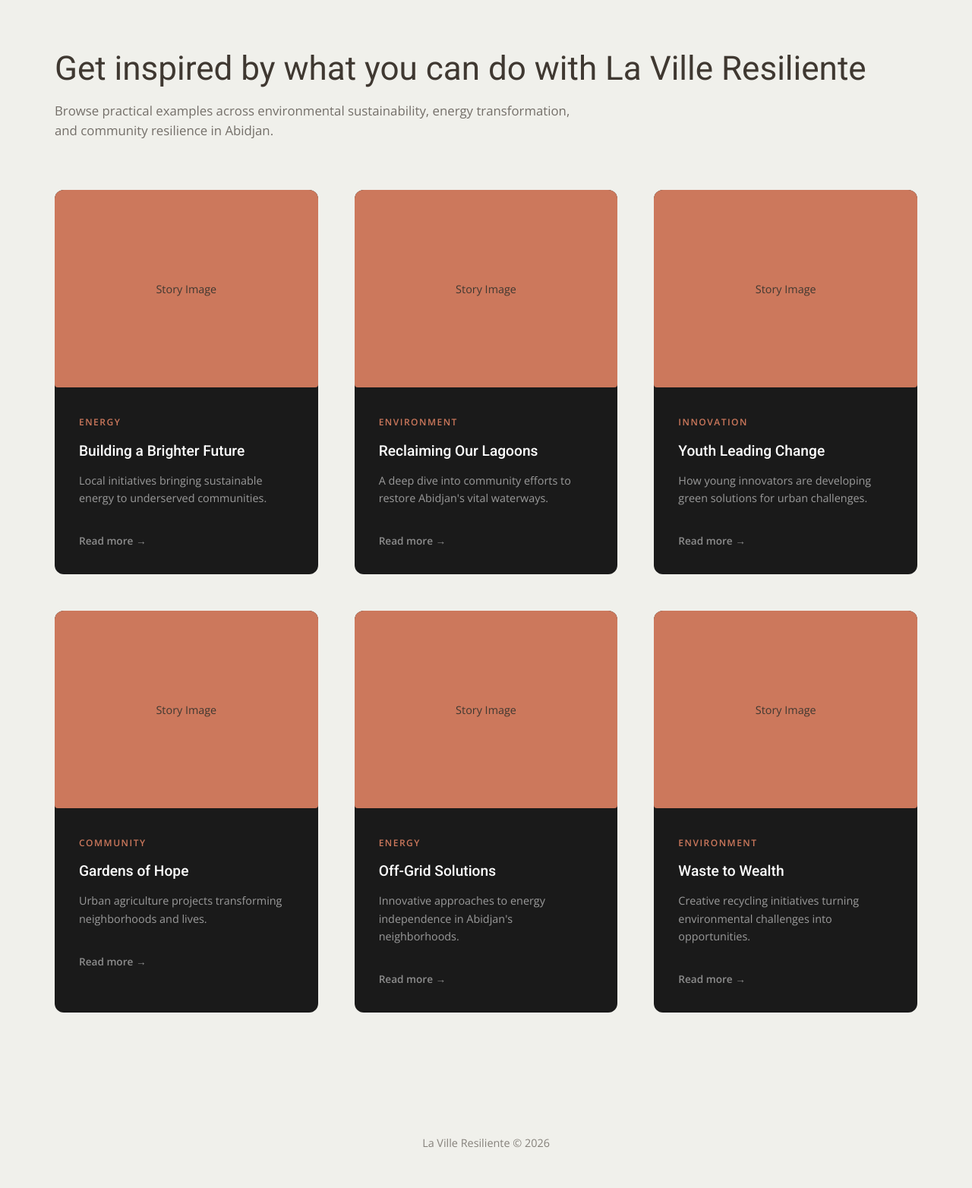
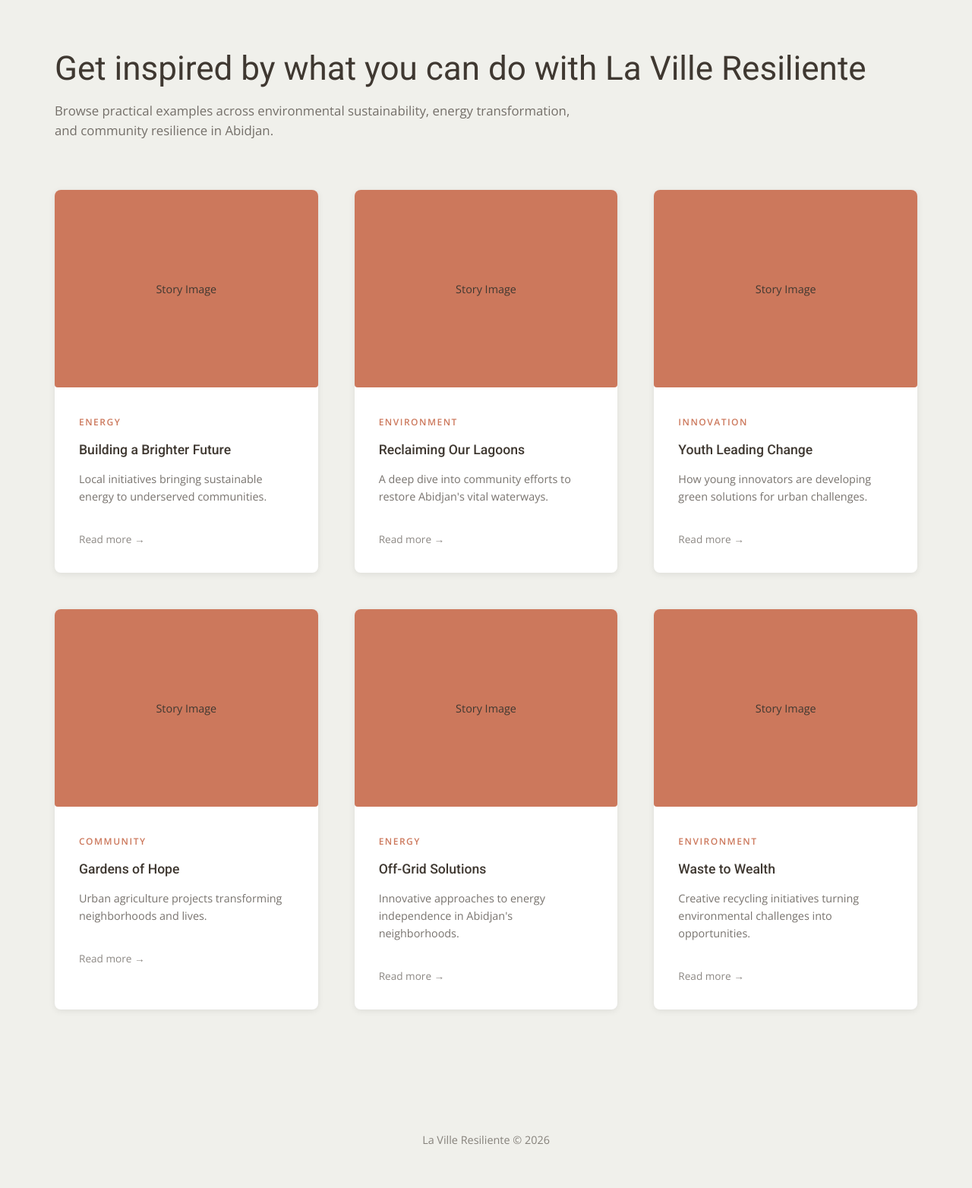
Before and after one commit to Farida-Adamu/Web_Throway, a PHP site: page / in a window 1280 px wide. Shown: the part 70-1634 px from the top of the page at 76% size. After the commit the page ends 1577 px from the top, so only its background shows below. Run offline with PHP 8.4, Linux system fonts and the light colour scheme.

Commit message:
Update blog cards to light clean design with white background

```diff
--- a/styles.css
+++ b/styles.css
@@ -237,15 +237,16 @@ img {
 }
 
 .blog-card {
-    background-color: #1a1a1a;
-    border-radius: 12px;
+    background-color: var(--white);
+    border-radius: 8px;
     overflow: hidden;
     transition: transform 0.3s ease, box-shadow 0.3s ease;
+    box-shadow: 0 2px 8px rgba(0, 0, 0, 0.08);
 }
 
 .blog-card:hover {
-    transform: translateY(-5px);
-    box-shadow: 0 10px 30px rgba(0, 0, 0, 0.2);
+    transform: translateY(-3px);
+    box-shadow: 0 4px 16px rgba(0, 0, 0, 0.12);
 }
 
 .card-image {
@@ -262,9 +263,9 @@ img {
 }
 
 .card-content h3 {
-    font-size: 1.2rem;
+    font-size: 1.1rem;
     margin-bottom: var(--spacing-sm);
-    color: var(--white);
+    color: var(--text-color);
     font-weight: 500;
 }
 
@@ -272,18 +273,21 @@ img {
     font-size: 0.9rem;
     margin-bottom: var(--spacing-md);
     line-height: 1.6;
-    color: rgba(255, 255, 255, 0.7);
+    color: var(--text-color);
+    opacity: 0.7;
 }
 
 .card-link {
-    font-weight: 600;
+    font-weight: 500;
     font-size: 0.85rem;
-    color: rgba(255, 255, 255, 0.5);
+    color: var(--text-color);
     text-decoration: none;
+    opacity: 0.6;
 }
 
 .card-link:hover {
-    color: var(--white);
+    color: var(--primary-color);
+    opacity: 1;
 }
 
 /* ==========================================
```
